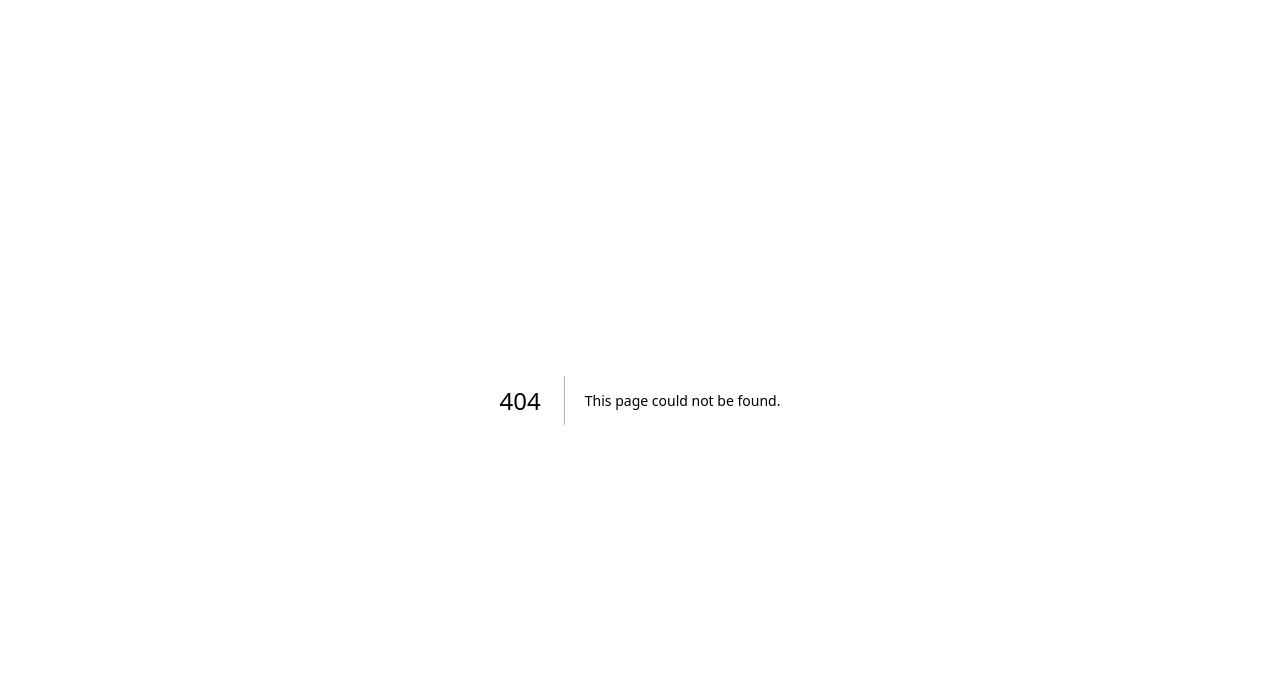
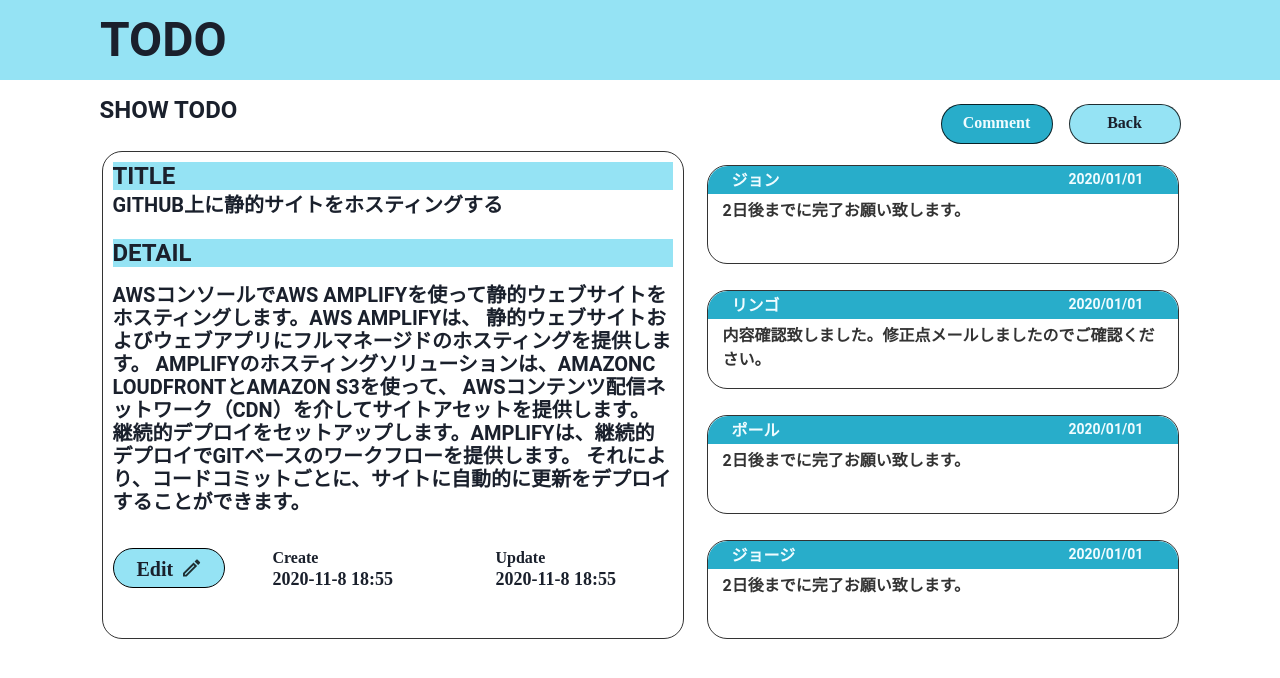
Before and after one commit to if-mentor/next_todo_9, a Next.js app: page /todo_show in a window 1280 px wide. Before the commit this address had no page. Shown: the top 678 px of the page. Built offline with nearby package versions, Linux system fonts and the light colour scheme.

Commit message:
#6 add: todo-show作成

```diff
--- /dev/null
+++ b/src/pages/todo_show.tsx
@@ -0,0 +1,290 @@
+import { Box, Button, Heading } from "@chakra-ui/react";
+import React from "react";
+import Layout from "../components/Layout";
+import styled from "@emotion/styled";
+
+function todoShow() {
+  return (
+    <>
+      <Layout>
+        <D1>
+          <Heading
+            width="161px"
+            height="33px"
+            fontSize="2xl"
+            fontFamily="Roboto"
+            fontStyle="normal"
+            fontWeight="700"
+            margin="16px 680px 22px 0px"
+          >
+            SHOW TODO
+          </Heading>
+          <Box>
+            <Button
+              background="#28ADCA"
+              border="1px solid rgba(0, 0, 0, 0.8)"
+              box-sizing="border-box"
+              margin="24px 16px 0px 0px"
+              width="112px"
+              height="40px"
+              borderRadius="50px"
+            >
+              <P1>Comment</P1>
+            </Button>
+            <Button
+              background="#95E3F4"
+              border="1px solid rgba(0, 0, 0, 0.8)"
+              box-sizing="border-box"
+              margin="24px 0px 0px 0px"
+              borderRadius="50px"
+              width="112px"
+              height="40px"
+            >
+              <P2>Back</P2>
+            </Button>
+          </Box>
+        </D1>
+        <main>
+          <D1>
+            <D2>
+              <Box margin="10px">
+                <P3>TITLE</P3>
+                <P4>GITHUB上に静的サイトをホスティングする</P4>
+                <P3>DETAIL</P3>
+                <P5>
+                  AWSコンソールでAWS
+                  AMPLIFYを使って静的ウェブサイトをホスティングします。AWS
+                  AMPLIFYは、
+                  静的ウェブサイトおよびウェブアプリにフルマネージドのホスティングを提供します。
+                  AMPLIFYのホスティングソリューションは、AMAZONC
+                  LOUDFRONTとAMAZON S3を使って、
+                  AWSコンテンツ配信ネットワーク（CDN）を介してサイトアセットを提供します。
+                  <br></br>
+                  継続的デプロイをセットアップします。AMPLIFYは、継続的デプロイでGITベースのワークフローを提供します。
+                  それにより、コードコミットごとに、サイトに自動的に更新をデプロイすることができます。
+                </P5>
+                <Box display="flex">
+                  <Button
+                    width="112px"
+                    height="40px"
+                    background="#95E3F4"
+                    border="1px solid #000000"
+                    borderRadius="50px"
+                    margin="18px 48px 0px 0px"
+                  >
+                    <P6>Edit</P6>
+                    <svg
+                      width="18"
+                      height="18"
+                      viewBox="0 0 19 18"
+                      fill="none"
+                      xmlns="http://www.w3.org/2000/svg"
+                    >
+                      <path
+                        d="M11.1396 6.02L12.0648 6.94L2.95277 16H2.02749V15.08L11.1396 6.02ZM14.7602 0C14.5088 0 14.2473 0.1 14.0562 0.29L12.2157 2.12L15.9873 5.87L17.8278 4.04C18.22 3.65 18.22 3.02 17.8278 2.63L15.4743 0.29C15.2732 0.09 15.0217 0 14.7602 0ZM11.1396 3.19L0.0159912 14.25V18H3.78754L14.9111 6.94L11.1396 3.19Z"
+                        fill="black"
+                        fillOpacity="0.8"
+                      />
+                    </svg>
+                  </Button>
+
+                  <Box margin="16px 48px 0px 0px">
+                    <P7>Create</P7>
+                    <P9>2020-11-8 18:55</P9>
+                  </Box>
+                  <Box marginTop="16px">
+                    <P8>Update</P8>
+                    <P9>2020-11-8 18:55</P9>
+                  </Box>
+                </Box>
+              </Box>
+            </D2>
+            <Box marginTop="14px" width="472px">
+              <D3>
+                <D4>
+                  <P10>ジョン</P10>
+                  <P11>2020/01/01</P11>
+                </D4>
+                <P12>2日後までに完了お願い致します。</P12>
+              </D3>
+              <D3>
+                <D4>
+                  <P10>リンゴ</P10>
+                  <P11>2020/01/01</P11>
+                </D4>
+                <P12>
+                  内容確認致しました。修正点メールしましたのでご確認ください。
+                </P12>
+              </D3>
+              <D3>
+                <D4>
+                  <P10>ポール</P10>
+                  <P11>2020/01/01</P11>
+                </D4>
+                <P12>2日後までに完了お願い致します。</P12>
+              </D3>
+              <D5>
+                <D4>
+                  <P10>ジョージ</P10>
+                  <P11>2020/01/01</P11>
+                </D4>
+                <P12>2日後までに完了お願い致します。</P12>
+              </D5>
+            </Box>
+          </D1>
+        </main>
+      </Layout>
+    </>
+  );
+}
+
+export default todoShow;
+
+const D1 = styled.div`
+  display: flex;
+  justify-content: center;
+`;
+const D2 = styled.div`
+  border: 1px solid rgba(0, 0, 0, 0.8);
+  border-radius: 20px;
+  margin: 0px 23px 0px 0px;
+`;
+const D3 = styled.div`
+  border: 1px solid rgba(0, 0, 0, 0.8);
+  border-radius: 20px;
+  margin-bottom: 26px;
+`;
+const D4 = styled.div`
+  display: flex;
+  background: #28adca;
+  height: 28px;
+  border-radius: 20px 20px 0px 0px;
+`;
+const D5 = styled.div`
+  border: 1px solid rgba(0, 0, 0, 0.8);
+  border-radius: 20px;
+`;
+const P1 = styled.p`
+  font-family: Gothic A1;
+  font-style: normal;
+  font-size: 16px;
+  font-weight: 700;
+  color: #f0fcff;
+  width: 83px;
+  height: 23px;
+  text-align: center;
+`;
+const P2 = styled.p`
+  width: 43px;
+  height: 23px;
+  font-family: Gothic A1;
+  font-style: normal;
+  font-weight: 700;
+  font-size: 16px;
+`;
+const P3 = styled.p`
+  width: 560px;
+  height: 28px;
+  background: #95e3f4;
+  font-size: 24px;
+  font-family: Roboto;
+  font-style: normal;
+  font-weight: 700;
+  boxshadow: 0px 1px 0px rgba(0, 0, 0, 0.25);
+  align-items: center;
+  display: flex;
+`;
+const P4 = styled.p`
+  width: 560px;
+  height: 33px;
+  font-size: 20px;
+  font-family: Roboto;
+  font-style: normal;
+  font-weight: 700;
+
+  align-items: center;
+  margin-bottom: 16px;
+`;
+const P5 = styled.p`
+  width: 560px;
+  height: 263px;
+  font-size: 20px;
+  font-family: Roboto;
+  font-style: normal;
+  font-weight: 700;
+  line-height: 23px;
+  align-items: center;
+  display: center;
+`;
+const P6 = styled.p`
+  margin-right: 11px;
+  width: 35px;
+  height: 23px;
+  font-family: Gothic A1;
+  font-style: normal;
+  font-weight: 700;
+  font-size: 20px;
+`;
+const P7 = styled.p`
+  font-size: 16px;
+  width: 60px;
+  height: 20px;
+  font-family: Gothic A1;
+  font-style: normal;
+  font-weight: 700;
+`;
+const P8 = styled.p`
+  font-size: 16px;
+  width: 70px;
+  height: 20px;
+  font-family: Gothic A1;
+  font-style: normal;
+  font-weight: 700;
+`;
+const P9 = styled.p`
+  font-size: 18px;
+  width: 175px;
+  height: 25px;
+  font-family: Gothic A1;
+  font-style: normal;
+  font-weight: 700;
+`;
+const P10 = styled.p`
+  width: 95px;
+  height: 19px;
+  font-size: 16px;
+  color: #f0fcff;
+  margin: 3px 242px 4px 24px;
+  font-family: Roboto;
+  font-style: normal;
+  font-weight: 700;
+`;
+const P11 = styled.p`
+  width: 100px;
+  height: 19px;
+  color: #f0fcff;
+  font-size: 14px;
+  margin: 3px 0px 0px;
+  font-family: Roboto;
+  font-style: normal;
+  font-weight: 700;
+`;
+const P12 = styled.p`
+  width: 440px;
+  height: 64px;
+  font-size: 16px;
+  color: rgba(0, 0, 0, 0.8);
+  font-family: Roboto;
+  font-style: normal;
+  font-weight: 700;
+  margin: 5px 15px 0px;
+`;
+const P13 = styled.div`
+  width: 560px;
+  height: 300px;
+  font-size: 20px;
+  font-family: Roboto;
+  font-style: normal;
+  font-weight: 700;
+  white-space: pre-line;
+`;
```
